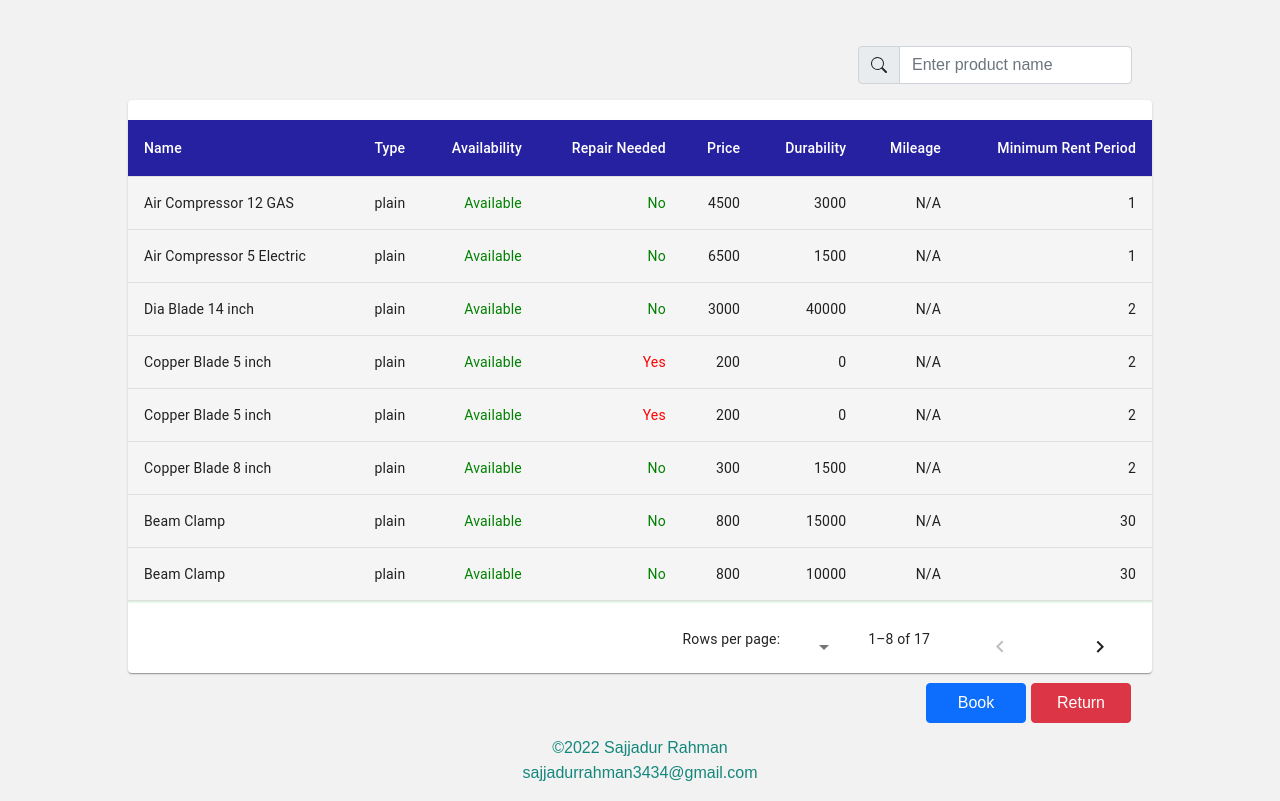
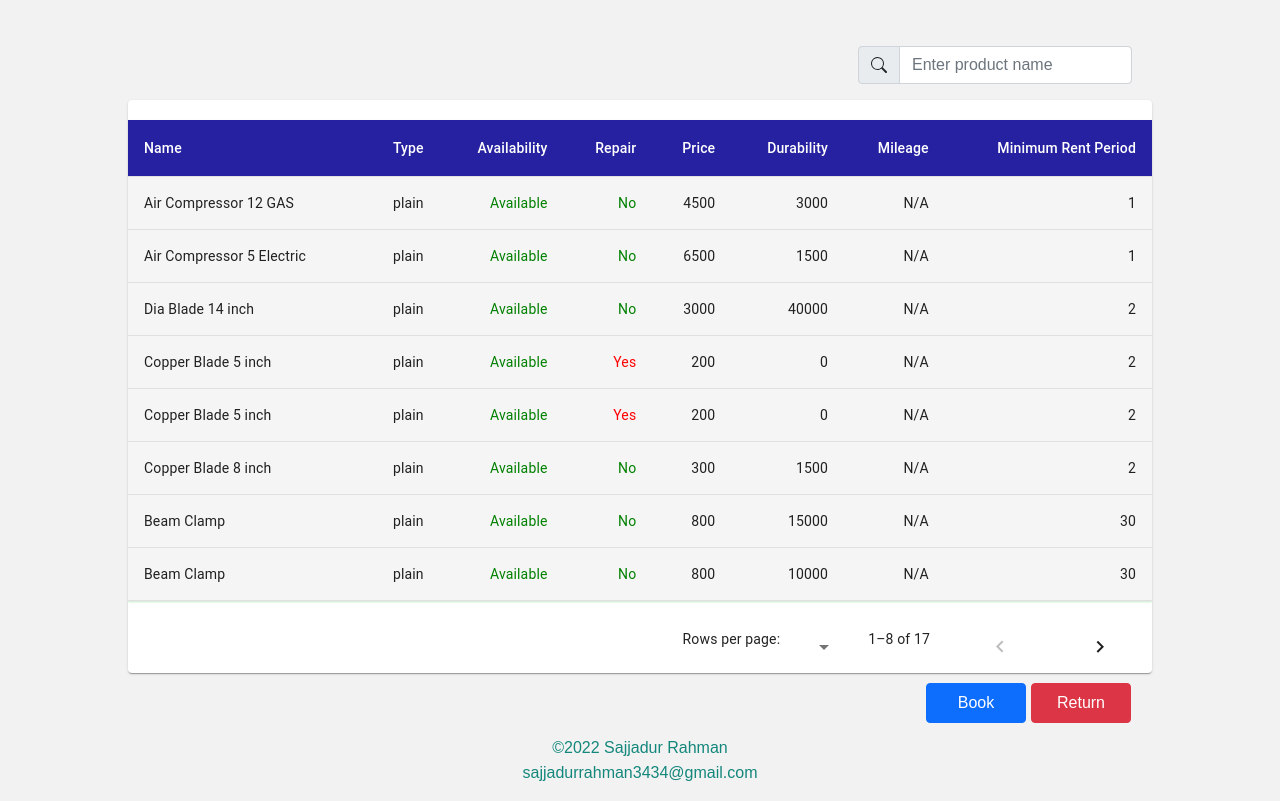
Before and after one commit to sajjad355/Next-Rental-software, a React (Create React App) app: page / in a window 1280 px wide. Built offline with nearby package versions, Linux system fonts and the light colour scheme.

Commit message:
Design Fixed

```diff
--- a/src/components/TableView/ProductTable.js
+++ b/src/components/TableView/ProductTable.js
@@ -82,7 +82,7 @@ const ProductTable = () => {
                                 <TableCellDesign>Name</TableCellDesign>
                                 <TableCellDesign align="right">Type</TableCellDesign>
                                 <TableCellDesign align="right">Availability</TableCellDesign>
-                                <TableCellDesign align="right">Repair Needed</TableCellDesign>
+                                <TableCellDesign align="right">Repair</TableCellDesign>
                                 <TableCellDesign align="right">Price</TableCellDesign>
                                 <TableCellDesign align="right">Durability</TableCellDesign>
                                 <TableCellDesign align="right">Mileage</TableCellDesign>
```
